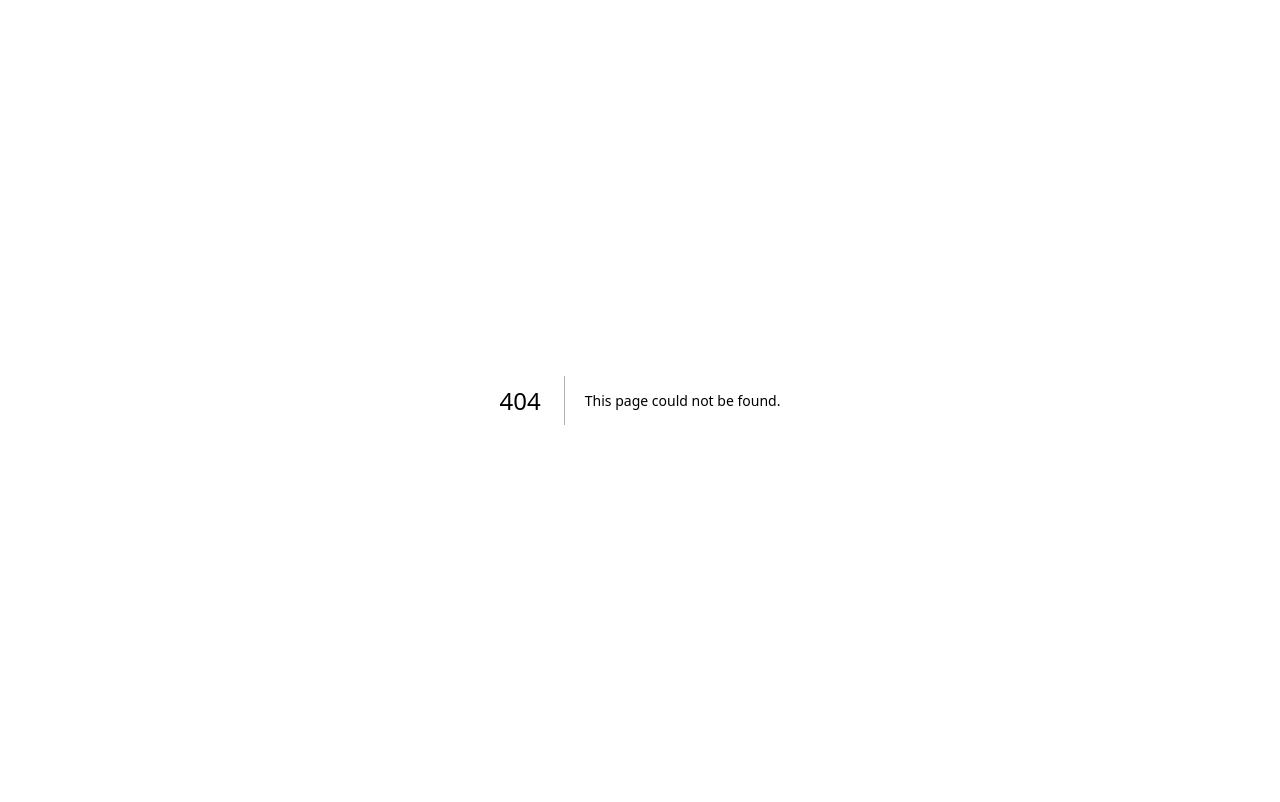
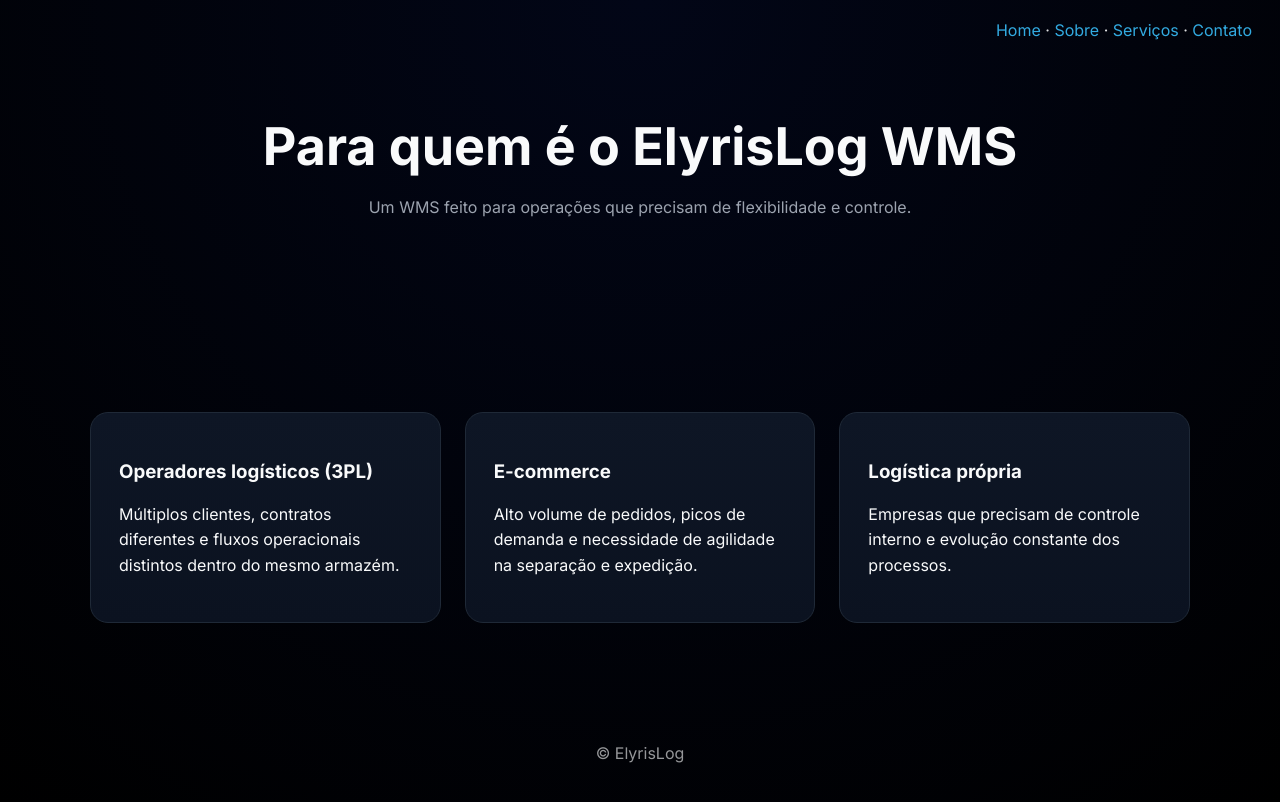
Before and after one commit to elyrislog/elyrislog-site, a Next.js app: page /para-quem-e in a window 1280 px wide. Before the commit this address had no page. Shown: the top 802 px of the page. Built offline with nearby package versions, Linux system fonts and the light colour scheme.

Commit message:
Create para-quem-e.js

```diff
--- /dev/null
+++ b/pages/para-quem-e.js
@@ -0,0 +1,47 @@
+import Header from "../components/Header";
+import Footer from "../components/Footer";
+
+export default function ParaQuem() {
+  return (
+    <>
+      <Header />
+
+      <section className="hero-block">
+        <h1 className="hero-title">Para quem é o ElyrisLog WMS</h1>
+        <p className="hero-subtitle">
+          Um WMS feito para operações que precisam de flexibilidade e controle.
+        </p>
+      </section>
+
+      <section className="section">
+        <div className="cards-grid">
+          <div className="card">
+            <h3>Operadores logísticos (3PL)</h3>
+            <p>
+              Múltiplos clientes, contratos diferentes e fluxos operacionais
+              distintos dentro do mesmo armazém.
+            </p>
+          </div>
+
+          <div className="card">
+            <h3>E-commerce</h3>
+            <p>
+              Alto volume de pedidos, picos de demanda e necessidade de agilidade
+              na separação e expedição.
+            </p>
+          </div>
+
+          <div className="card">
+            <h3>Logística própria</h3>
+            <p>
+              Empresas que precisam de controle interno e evolução constante dos
+              processos.
+            </p>
+          </div>
+        </div>
+      </section>
+
+      <Footer />
+    </>
+  );
+}
```
